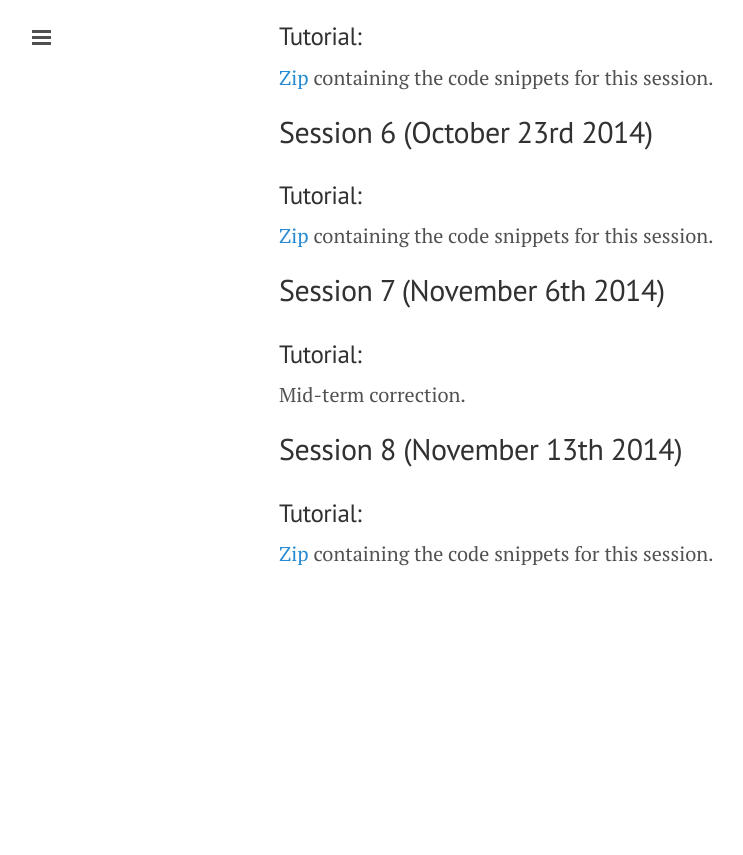
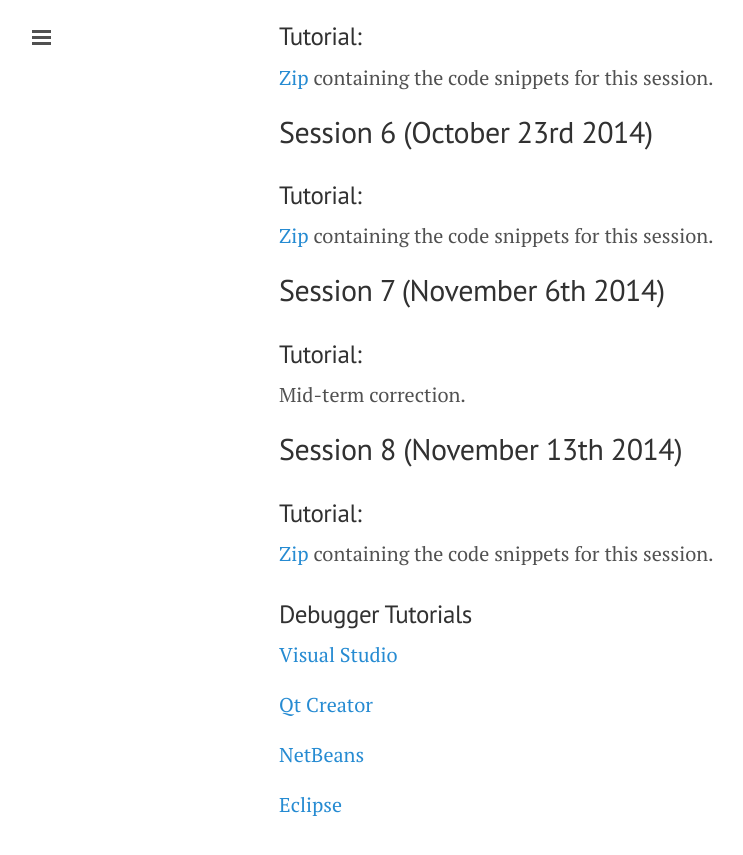
Before and after one commit to dwils098/dwils098.github.io, a Jekyll site: the page built from csi2772.md, in a window 1280 px wide and 900 px high, scrolled down 4496 px. Shown: the top 855 px of the window, without its empty margins (1-744 px from the left). Built offline with Jekyll 4.4.1, drawn with Linux system fonts in a browser that asks for light colours; Markdown is read by kramdown in place of the engine named in the settings; before the commit the page ends 5145 px from its top, so only the background shows below that.

Commit message:
dbug tuts
debugging

```diff
--- a/csi2772.md
+++ b/csi2772.md
@@ -144,3 +144,12 @@ Mid-term correction.
 ##Session 8 (November 13th 2014)
 ###Tutorial:
 <a href="/public/CSI_2772/Lab_7/Lab_7.zip">Zip</a> containing the code snippets for this session.
+
+###Debugger Tutorials
+[Visual Studio](courses.cs.tamu.edu/choe/12fall/315/lectures/VS-Debugger_Tutorial.pdf)
+
+[Qt Creator](http://qt-project.org/doc/qtcreator-2.5/creator-debugging-example.html)
+
+[NetBeans](https://netbeans.org/kb/docs/cnd/debugging.html)
+
+[Eclipse](http://help.eclipse.org/juno/index.jsp?topic=%2Forg.eclipse.cdt.doc.user%2Ftasks%2Fcdt_t_debug_prog.htm)
```
